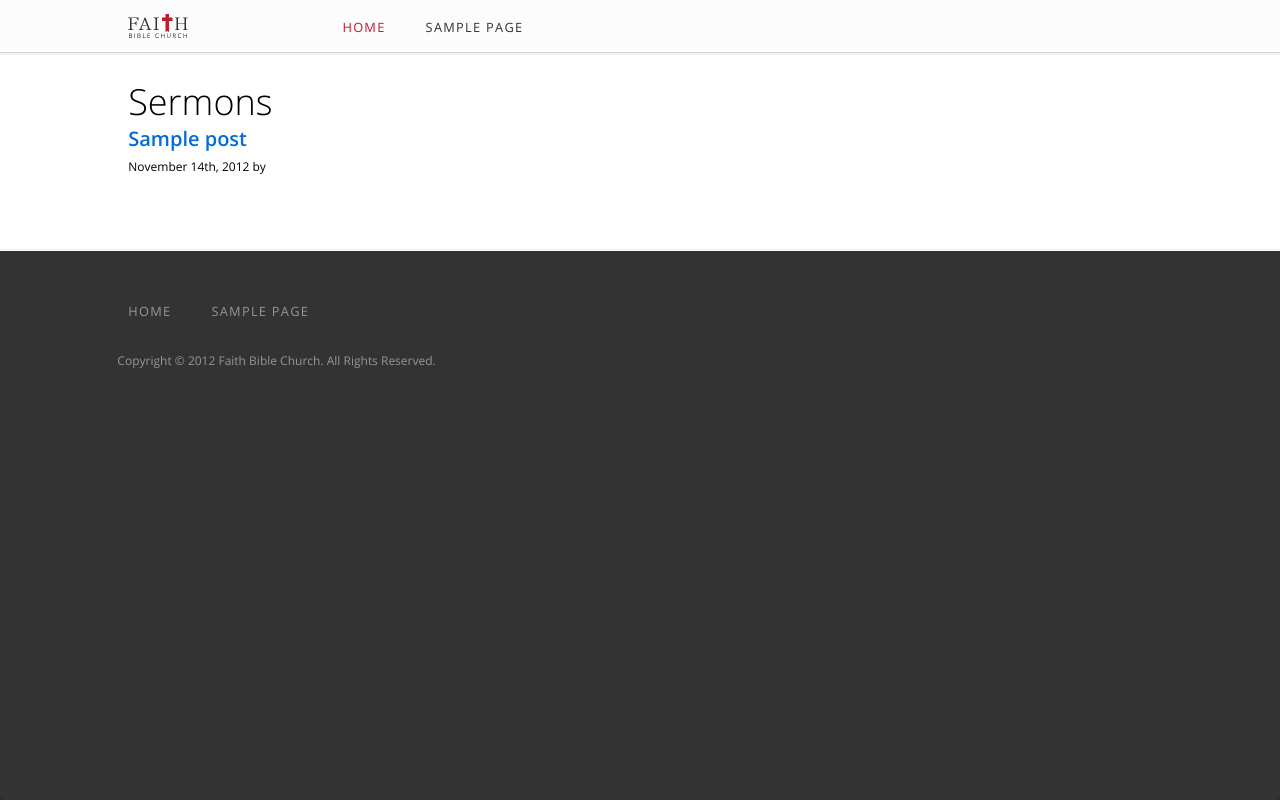
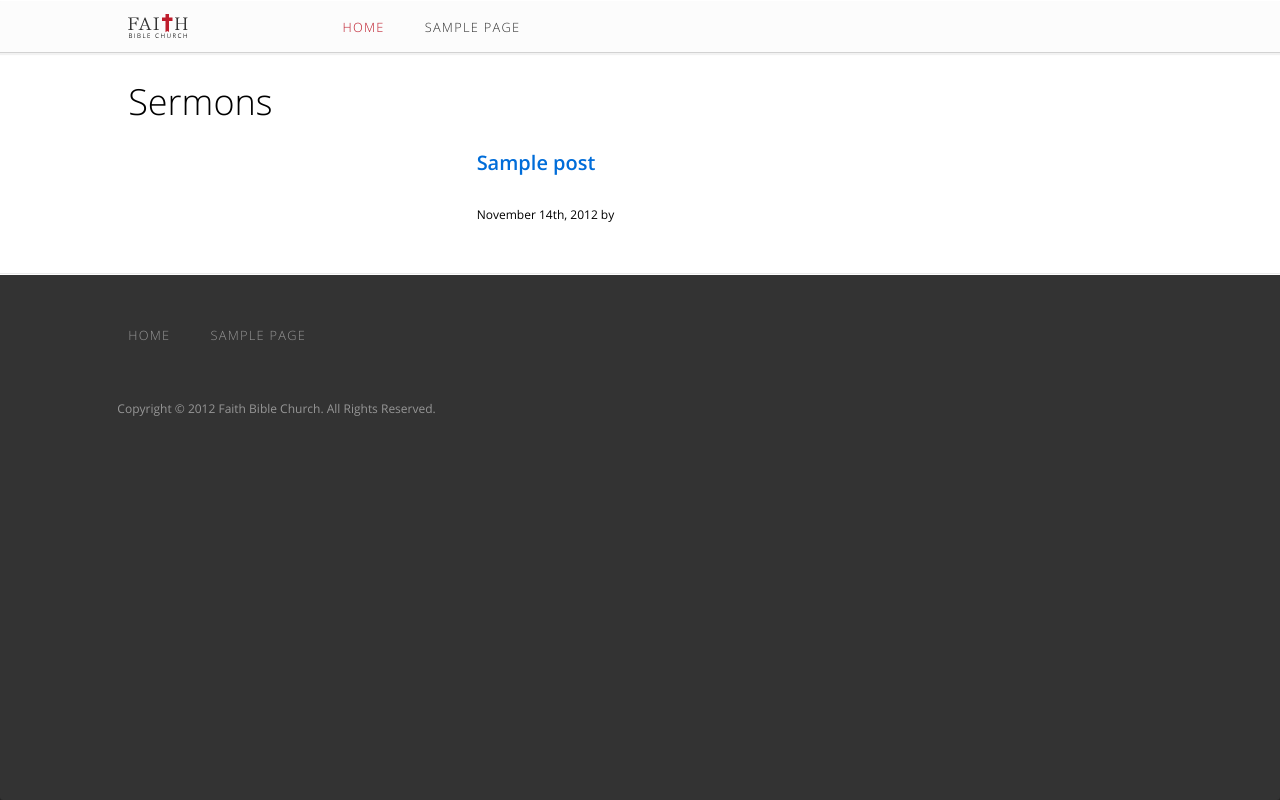
Before and after one commit to roblafeve/faithbiblekc, a WordPress theme: template archive-sermon.php in a window 1280 px wide. Run offline with PHP 8.4 and a stand-in for WordPress, Linux system fonts and the light colour scheme; the site name, menu and one post (Sample post) are stand-ins, and other content is empty; some libraries are stand-ins or nearby versions.

Commit message:
More work on mobile menu. Started on sermon archive styles.

```diff
--- a/archive-sermon.php
+++ b/archive-sermon.php
@@ -4,10 +4,12 @@ Template Name: Sermon Archive
 
 <?php get_header(); ?>
 
+<div class='page-header'>
+	<h1>Sermons</h1>
+</div>
+<?php include ('sidebar-sermon.php'); ?>
 <div class='content'>
-	<h1>Sermons</h1>
 	<?php include 'inc/sermon.php'; ?>
 </div>
-<?php include ('sidebar-sermon.php'); ?>
 
 <?php get_footer(); ?>
--- a/css/styles.css
+++ b/css/styles.css
@@ -178,37 +178,37 @@ body {
 h1 {
   font: 2.25em/1.3 'OpenSansLight', Helvetica, Arial, sans-serif;
   padding: 0;
-  margin: 0;
+  margin: 0 0 0.6666666667em;
 }
 h2,
 blockquote * {
   font: 1.8em/1.3 'OpenSansLight', Helvetica, Arial, sans-serif;
   padding: 0;
-  margin: 0;
+  margin: 0 0 0.8333333333em;
 }
 h3 {
   font: 1.25em/1.34 'OpenSansSemiBold', Helvetica, Arial, sans-serif;
   padding: 0;
-  margin: 0;
+  margin: 0 0 1.2em;
 }
 h4 {
   font: 1.152em/1.67 'OpenSansLightItalic', Helvetica, Arial, sans-serif;
   padding: 0;
-  margin: 0;
+  margin: 0 0 1.30208333333em;
 }
 h5 {
   font: 1em/1.77 'OpenSansSemibold', Helvetica, Arial, sans-serif;
   padding: 0;
-  margin: 0;
+  margin: 0 0 1.5em;
 }
 h6,
 #header-menu li a,
 #mobile-menu ul li a,
 #footer-menu > li > a,
 #footer-menu > li > ul > li a {
-  font: 0.8em/1.9 'OpenSansRegular', Helvetica, Arial, sans-serif;
+  font: 0.8em/1.9 'OpenSansLight', Helvetica, Arial, sans-serif;
   padding: 0;
-  margin: 0;
+  margin: 0 0 1.875em;
   text-transform: uppercase;
 }
 hgroup {
@@ -277,7 +277,7 @@ blockquote *:after {
   font-family: georgia;
   font-size: 2em;
   line-height: 0;
-  color: #be1d2c;
+  color: #e6e6e6;
 }
 blockquote *:before {
   content: '“';
@@ -569,7 +569,11 @@ header {
 #mobile-menu ul li a {
   display: block;
   padding: 0.75em 1.5em;
+  margin: 0;
   color: #ccc;
+}
+#mobile-menu ul li a:hover {
+  background: #303030;
 }
 #main {
   padding: 4.875em 0 3em;
@@ -661,9 +665,18 @@ footer {
 }
 #footer-menu > li > ul > li a {
   padding: 0;
+  margin: 0;
 }
 #footer-menu > li > ul > li.current-menu-item a {
   color: #969696;
+}
+.page-header {
+  display: inline;
+  float: left;
+  width: 97.91666666666666%;
+  margin: 0 1.0416666666666665%;
+  *width: 97.91666666666666% -correction;
+  *margin: 0 1.0416666666666665% -correction;
 }
 .content {
   display: inline;
@@ -694,9 +707,9 @@ footer {
 .sidebar {
   display: inline;
   float: left;
-  width: 39.58333333333333%;
+  width: 31.25%;
   margin: 0 1.0416666666666665%;
-  *width: 39.58333333333333% -correction;
+  *width: 31.25% -correction;
   *margin: 0 1.0416666666666665% -correction;
 }
 .sidebar > *:first-child {
--- a/css/stylus/layouts/footer.styl
+++ b/css/stylus/layouts/footer.styl
@@ -52,6 +52,7 @@ footer
 				a
 					@extend		h6
 					padding		0
+					margin		0
 
 				&.current-menu-item a
 					color		footer-links
--- a/css/stylus/layouts/index.styl
+++ b/css/stylus/layouts/index.styl
@@ -10,5 +10,6 @@
 
 //// Secondary
 
+@import		'page-header'
 @import		'content'
 @import		'sidebar'
--- a/css/stylus/layouts/mobile-menu.styl
+++ b/css/stylus/layouts/mobile-menu.styl
@@ -32,4 +32,8 @@
 				display			block
 				@extend			h6
 				padding			0.75em 1.5em
+				margin			0
 				color			lighten(mobile-menu-bg, 60)
+
+				&:hover
+					background	darken(mobile-menu-bg, 1)
--- /dev/null
+++ b/css/stylus/layouts/page-header.styl
@@ -0,0 +1,5 @@
+// Page Title
+// Used when a header section is needed outside of content
+
+.page-header
+	column(12)
--- a/css/stylus/layouts/sidebar.styl
+++ b/css/stylus/layouts/sidebar.styl
@@ -1,7 +1,9 @@
 // Sidebar //
 
 .sidebar
-	column(5)
+	column(4)
+	@media					(max-width: 640px)
+		display				none
 	> *:first-child
 		margin-top			0
 	> *:last-child
--- a/header.php
+++ b/header.php
@@ -13,8 +13,12 @@
 		<?php wp_head(); ?>
 		<script type="text/javascript" src="<?php bloginfo('template_directory'); ?>/js/cssrefresh.js"></script>
 		<script type="text/javascript" src="<?php bloginfo('template_directory'); ?>/js/functions.js"></script>
+		<?php include_once('inc/ga.php'); ?>
 	</head>
 	<body>
+		<nav id='mobile-menu'>
+			<?php wp_nav_menu( array('container' => '','menu' => 'main')); ?>
+		</nav>
 		<div id='page-position'>
 			<div id='page-wrapper'>
 				<div id='header-wrapper'>
@@ -29,8 +33,5 @@
 					</header>
 				</div>
 				<div id='main'>
-					<nav id='mobile-menu'>
-						<?php wp_nav_menu( array('container' => '','menu' => 'main')); ?>
-					</nav>
 					<div class='outer'>
 						<div class='inner'>
--- /dev/null
+++ b/inc/ga.php
@@ -0,0 +1,14 @@
+<script type="text/javascript">
+
+  var _gaq = _gaq || [];
+  _gaq.push(['_setAccount', 'UA-36079633-1']);
+  _gaq.push(['_setDomainName', 'faithbiblekc.org']);
+  _gaq.push(['_trackPageview']);
+
+  (function() {
+    var ga = document.createElement('script'); ga.type = 'text/javascript'; ga.async = true;
+    ga.src = ('https:' == document.location.protocol ? 'https://ssl' : 'http://www') + '.google-analytics.com/ga.js';
+    var s = document.getElementsByTagName('script')[0]; s.parentNode.insertBefore(ga, s);
+  })();
+
+</script>
--- a/js/functions.js
+++ b/js/functions.js
@@ -17,4 +17,27 @@ jQuery(document).ready(function( $ ) {
 		e.preventDefault();
 	});
 
+// Create the dropdown base
+	$("<select />").appendTo(".sidebar");
+
+// Create default option "Go to..."
+	$("<option />", {
+	   "selected": "selected",
+	   "value"   : "",
+	   "text"    : "Filter by..."
+	}).appendTo(".sidebar select");
+
+// Populate dropdown with menu items
+	$(".sidebar ul li ul li a").each(function() {
+		var el = $(this);
+		$("<option />", {
+			"value"   : el.attr("href"),
+			"text"    : el.text()
+		}).appendTo(".sidebar select");
+	});
+
+	$(".sidebar select").change(function() {
+	  window.location = $(this).find("option:selected").val();
+	});
+
 });
--- a/sidebar-sermon.php
+++ b/sidebar-sermon.php
@@ -5,7 +5,7 @@
     'show_count'   => 1,
     'pad_counts'   => 0,
     'hierarchical' => 1,
-    'title_li'     => 'Series'
+    'title_li'     => '<h6>Series</h6>'
   );?>
 
   <ul>
@@ -18,7 +18,7 @@
     'show_count'   => 1,
     'pad_counts'   => 0,
     'hierarchical' => 0,
-    'title_li'     => 'Preacher'
+    'title_li'     => '<h6>Preacher</h6>'
   );?>
 
   <ul>
```
Also changed, not shown: css/stylus/resources/typography.styl (+8 -8 lines).
